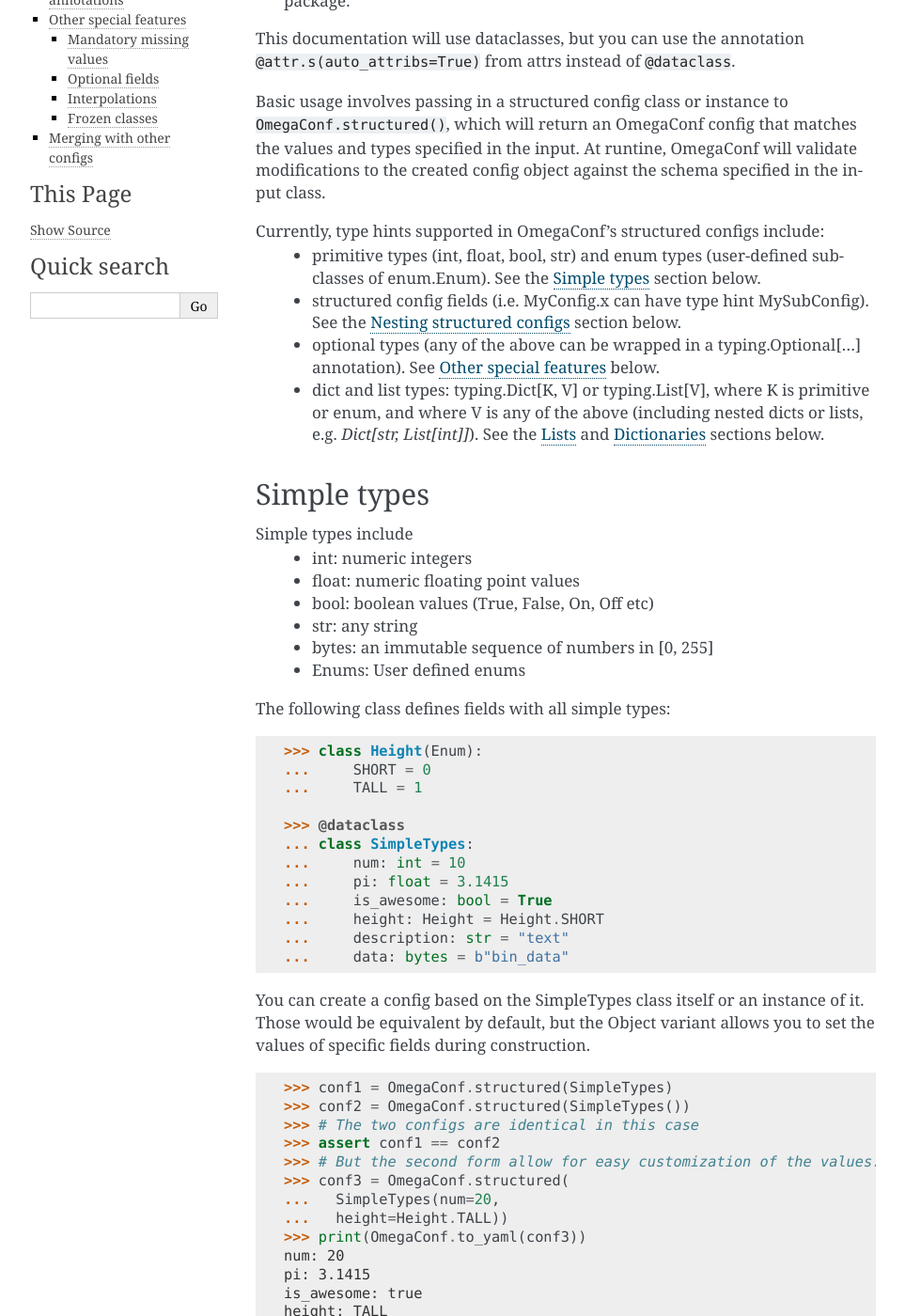
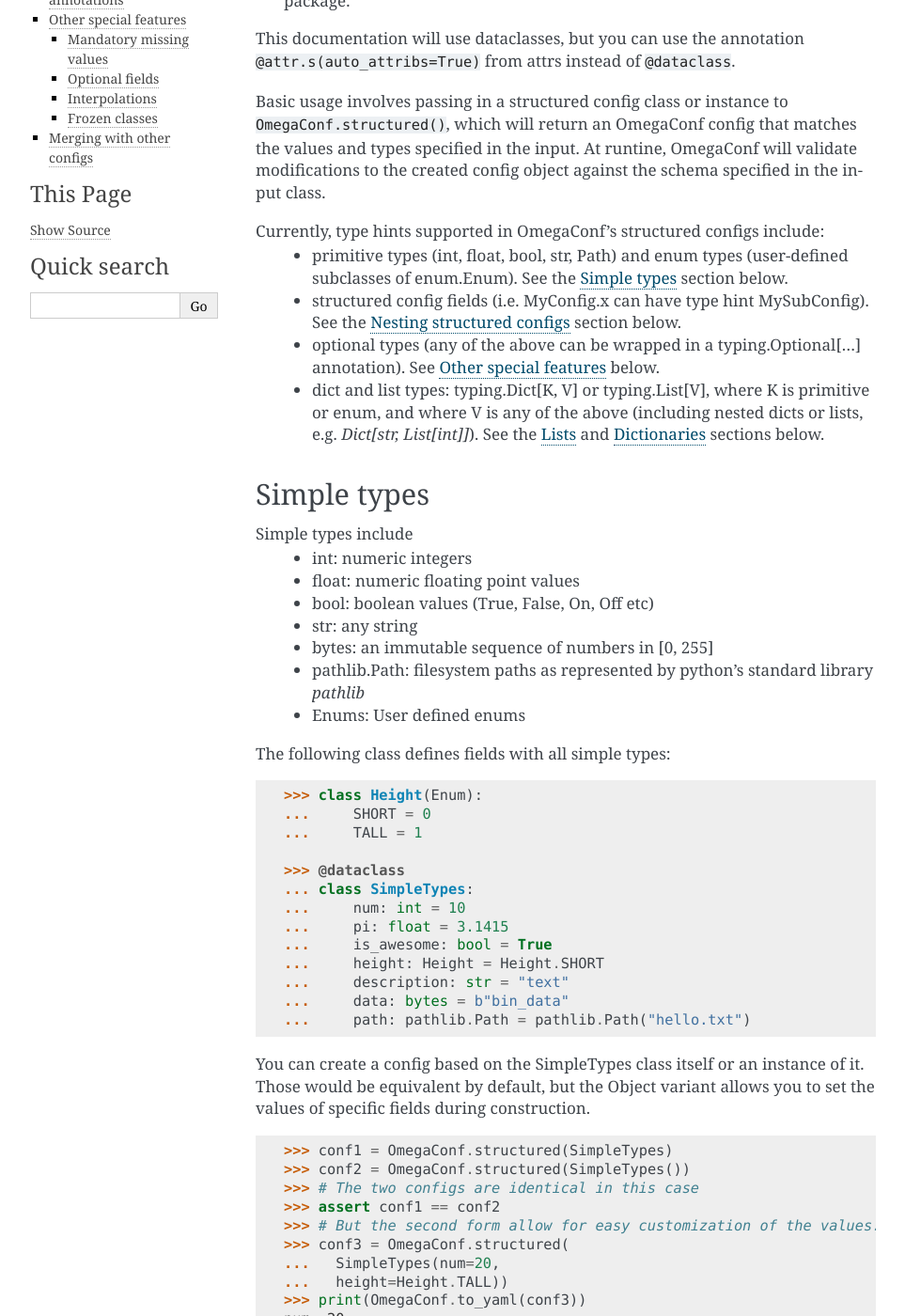
Before and after one commit to omry/omegaconf, a Sphinx documentation site: the page built from docs/source/structured_config.rst, in a window 1280 px wide and 1400 px high, scrolled down 315 px. Shown: the whole window at 94% size, without its empty margins (148-1111 px from the left). Built offline with Sphinx 7.4.7, drawn with Linux system fonts in a browser that asks for light colours; some of the changed text lies outside the part shown.

Commit message:
update docs

```diff
--- a/docs/source/structured_config.rst
+++ b/docs/source/structured_config.rst
@@ -6,6 +6,7 @@
     from enum import Enum
     from dataclasses import dataclass, field
     import os
+    import pathlib
     from pytest import raises
     from typing import Dict, Any
     import sys
@@ -29,7 +30,7 @@
 
 
 Currently, type hints supported in OmegaConf’s structured configs include:
- - primitive types (int, float, bool, str) and enum types (user-defined
+ - primitive types (int, float, bool, str, Path) and enum types (user-defined
    subclasses of enum.Enum). See the :ref:`simple_types` section below.
  - structured config fields (i.e. MyConfig.x can have type hint MySubConfig).
    See the :ref:`nesting_structured_configs` section below.
@@ -50,6 +51,7 @@
  - bool: boolean values (True, False, On, Off etc)
  - str: any string
  - bytes: an immutable sequence of numbers in [0, 255]
+ - pathlib.Path: filesystem paths as represented by python's standard library `pathlib`
  - Enums: User defined enums
 
 The following class defines fields with all simple types:
@@ -68,6 +70,7 @@
     ...     height: Height = Height.SHORT
     ...     description: str = "text"
     ...     data: bytes = b"bin_data"
+    ...     path: pathlib.Path = pathlib.Path("hello.txt")
 
 You can create a config based on the SimpleTypes class itself or an instance of it.
 Those would be equivalent by default, but the Object variant allows you to set the values of specific
@@ -91,6 +94,8 @@
     description: text
     data: !!binary |
       YmluX2RhdGE=
+    path: !!python/object/apply:pathlib.PosixPath
+    - hello.txt
     <BLANKLINE>
 
 The resulting object is a regular OmegaConf ``DictConfig``, except that it will utilize the type information in the input class/object
@@ -229,7 +234,7 @@
 Lists
 ^^^^^
 Structured Config fields annotated with ``typing.List`` or ``typing.Tuple`` can hold any type
-supported by OmegaConf (``int``, ``float``. ``bool``, ``str``, ``bytes``, ``Enum`` or Structured configs).
+supported by OmegaConf (``int``, ``float``. ``bool``, ``str``, ``bytes``, ``pathlib.Path``, ``Enum`` or Structured configs).
 
 .. doctest::
 
@@ -242,7 +247,7 @@
     >>> @dataclass
     ... class ListsExample:
     ...     # Typed list can hold Any, int, float, bool, str,
-    ...     # bytes and Enums as well as arbitrary Structured configs.
+    ...     # bytes, pathlib.Path and Enums as well as arbitrary Structured configs.
     ...     ints: List[int] = field(default_factory=lambda: [10, 20, 30])
     ...     bools: Tuple[bool, bool] = field(default_factory=lambda: (True, False))
     ...     users: List[User] = field(default_factory=lambda: [User(name="omry")])
@@ -271,8 +276,8 @@
 ^^^^^^^^^^^^
 Dictionaries are supported via annotation of structured config fields with ``typing.Dict``.
 Keys must be typed as one of ``str``, ``int``, ``Enum``, ``float``, ``bytes``, or ``bool``. Values can
-be any of the types supported by OmegaConf (``Any``, ``int``, ``float``, ``bool``, ``bytes``, ``str`` and ``Enum`` as well
-as arbitrary Structured configs)
+be any of the types supported by OmegaConf (``Any``, ``int``, ``float``, ``bool``, ``bytes``,
+``pathlib.Path``, ``str`` and ``Enum`` as well as arbitrary Structured configs)
 
 .. doctest::
 
```
Also changed, not shown: other parts of docs/source/structured_config.rst (+0 -2 lines).
